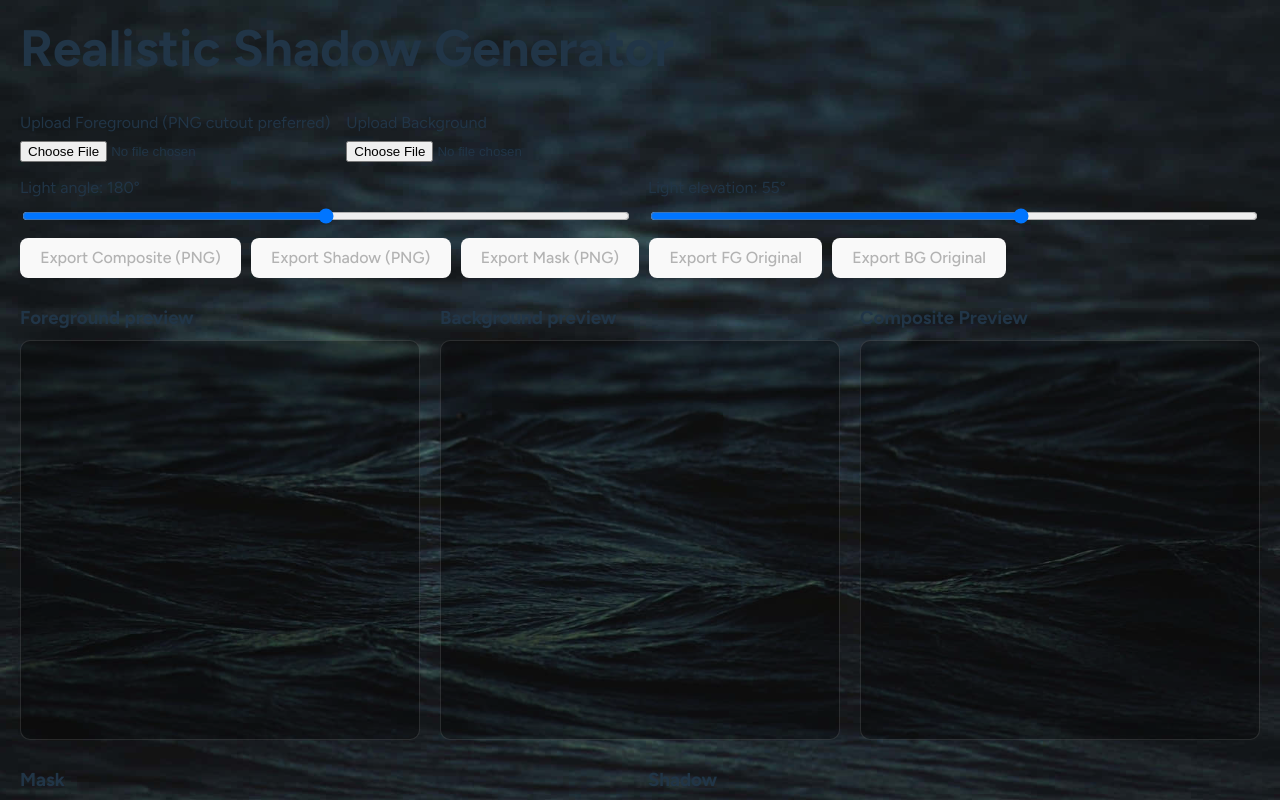
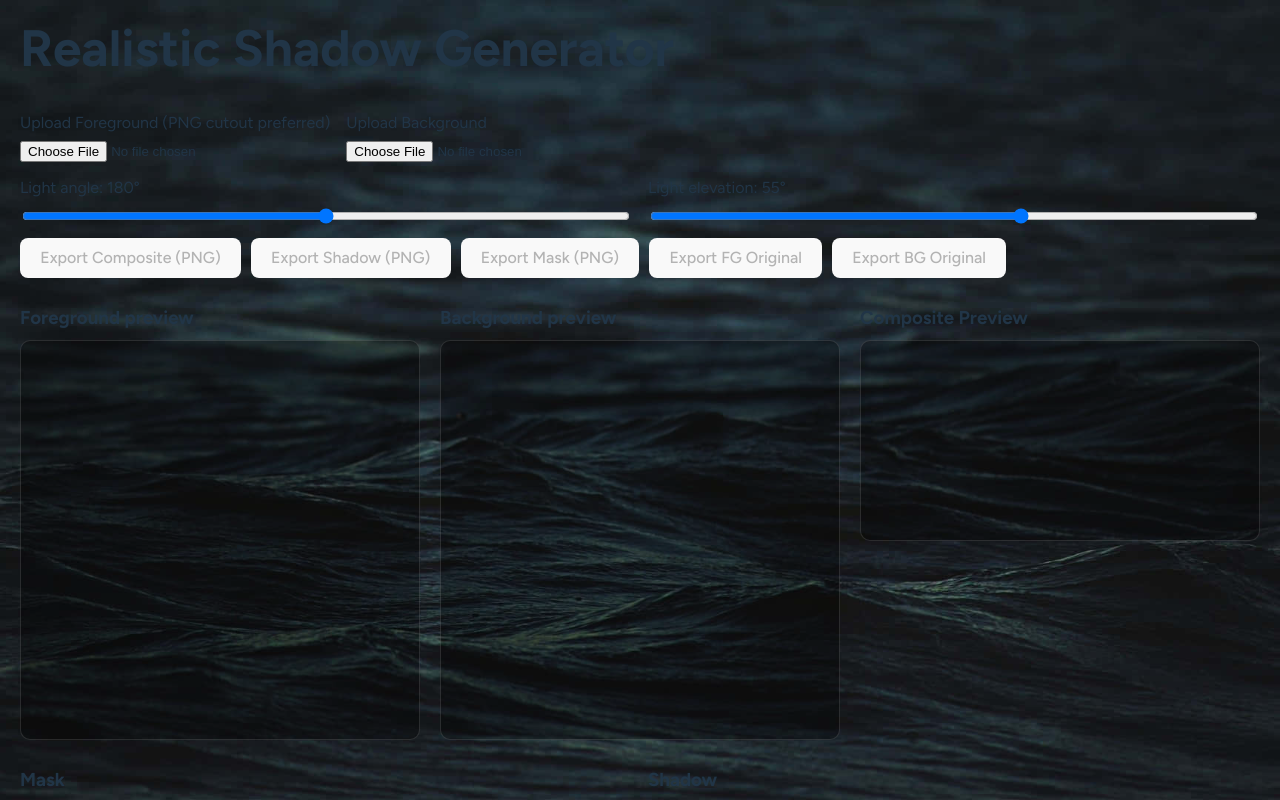
Before and after one commit to judelahage/realistic-shadow-generator-ts, a React (Vite) app: page / in a window 1280 px wide. Shown: the top 800 px of the page. Built offline with nearby package versions, Linux system fonts and the light colour scheme.

Commit message:
removed aspect ratio lock

```diff
--- a/src/App.tsx
+++ b/src/App.tsx
@@ -591,7 +591,7 @@ export default function App() {
             style={{
               width: "100%",
               maxWidth: 520,
-              aspectRatio: "1 / 1",
+
               backgroundColor: "rgba(0,0,0,0.35)",
               borderRadius: 10,
               overflow: "hidden",
@@ -604,7 +604,7 @@ export default function App() {
               style={{
                 width: "100%",
                 height: "100%",
-                objectFit: "contain",
+
                 display: "block",
               }}
             />
```
